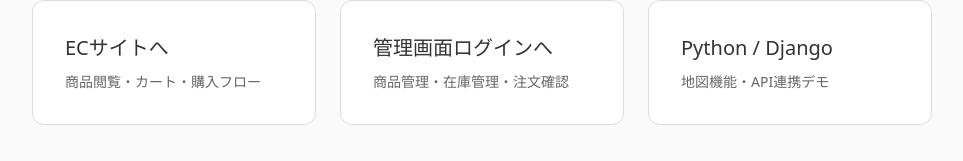
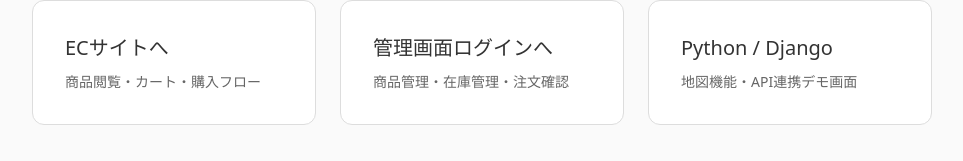
Before and after one commit to natsuki-ohta/laravel-vue-photo-ec, a Vue app in the folder front/: page / in a window 1280 px wide. Shown: the part 151-312 px from the top of the page, without its empty margins (158-1121 px from the left). Built offline with nearby package versions, Linux system fonts and the light colour scheme; what vue-toast-notification would draw is missing.

Commit message:
本番画面反映テスト

```diff
--- a/front/src/views/PortfolioHome.vue
+++ b/front/src/views/PortfolioHome.vue
@@ -18,7 +18,7 @@
 
       <router-link to="/python" class="menu-card">
         <h2>Python / Django </h2>
-        <p>地図機能・API連携デモ</p>
+        <p>地図機能・API連携デモ画面</p>
       </router-link>
     </div>
 
```
